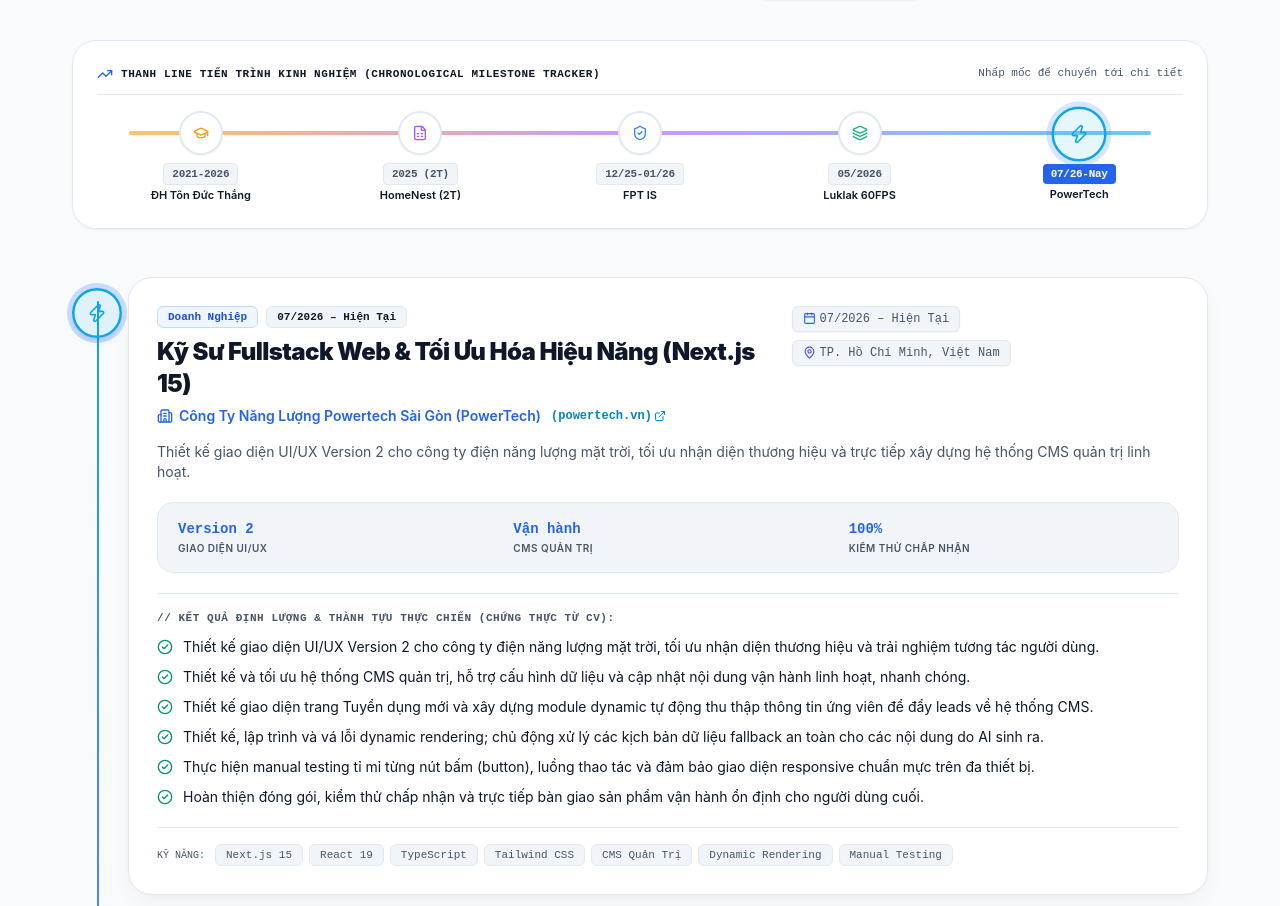
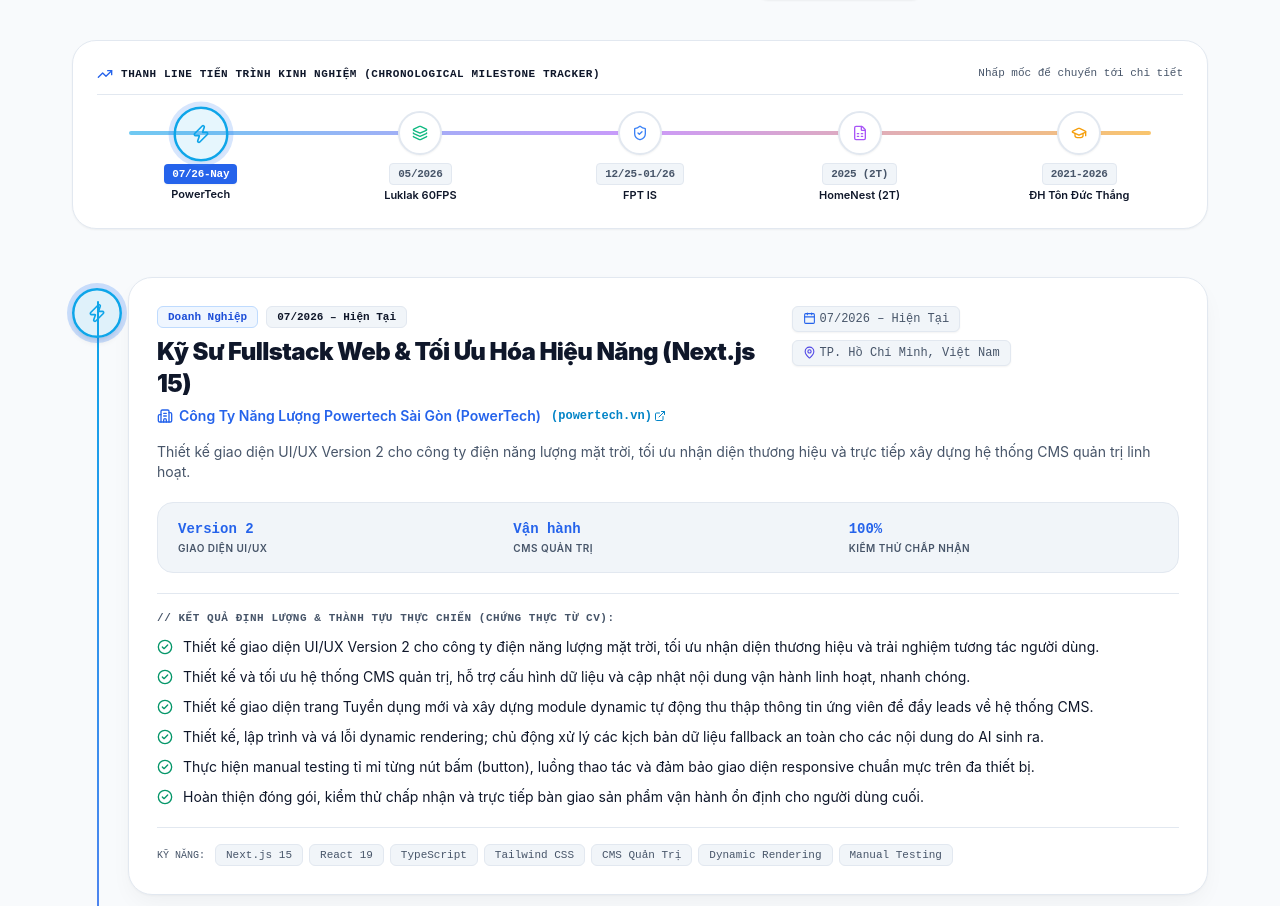
Before and after one commit to Kteenguyen/pofolio, a Next.js app in the folder Frontend/: page / in a window 1280 px wide. Shown: the part 3537-4443 px from the top of the page. Built offline with nearby package versions, Linux system fonts and the light colour scheme; no server answers.

Commit message:
fix(experience): đồng bộ thứ tự Milestone Tracker Bar theo chuẩn CV để FPT IS đứng trước HomeNest từ trái qua

```diff
--- a/Frontend/src/components/Experience.tsx
+++ b/Frontend/src/components/Experience.tsx
@@ -48,6 +48,9 @@
 
   // Sorted list based on toggle
   const displayList = sortOrder === "reverse" ? [...filteredList].reverse() : filteredList;
+
+  // Tracker list following display sort order (CV order: PowerTech -> Luklak -> FPT IS -> HomeNest -> TDTU)
+  const trackerList = sortOrder === "reverse" ? [...chronologicalList].reverse() : chronologicalList;
 
   // Icon selector per milestone
   const getMilestoneIcon = (id: string) => {
@@ -181,10 +184,16 @@
           {/* Timeline Nodes Grid */}
           <div className="relative">
             {/* Background connecting line on desktop */}
-            <div className="absolute top-4 sm:top-5 left-8 right-8 h-1 bg-gradient-to-r from-amber-500 via-purple-500 via-blue-500 via-emerald-500 to-sky-500 rounded-full opacity-60 hidden md:block" />
+            <div
+              className={`absolute top-4 sm:top-5 left-8 right-8 h-1 bg-gradient-to-r ${
+                sortOrder === "reverse"
+                  ? "from-sky-500 via-emerald-500 via-blue-500 via-purple-500 to-amber-500"
+                  : "from-amber-500 via-purple-500 via-blue-500 via-emerald-500 to-sky-500"
+              } rounded-full opacity-60 hidden md:block`}
+            />
 
             <div className="grid grid-cols-5 gap-1 sm:gap-3 w-full">
-              {chronologicalList.map((milestone) => {
+              {trackerList.map((milestone) => {
                 const isActive = activeMilestoneId === milestone.id;
                 const accent = getMilestoneAccent(milestone.id);
 
```
